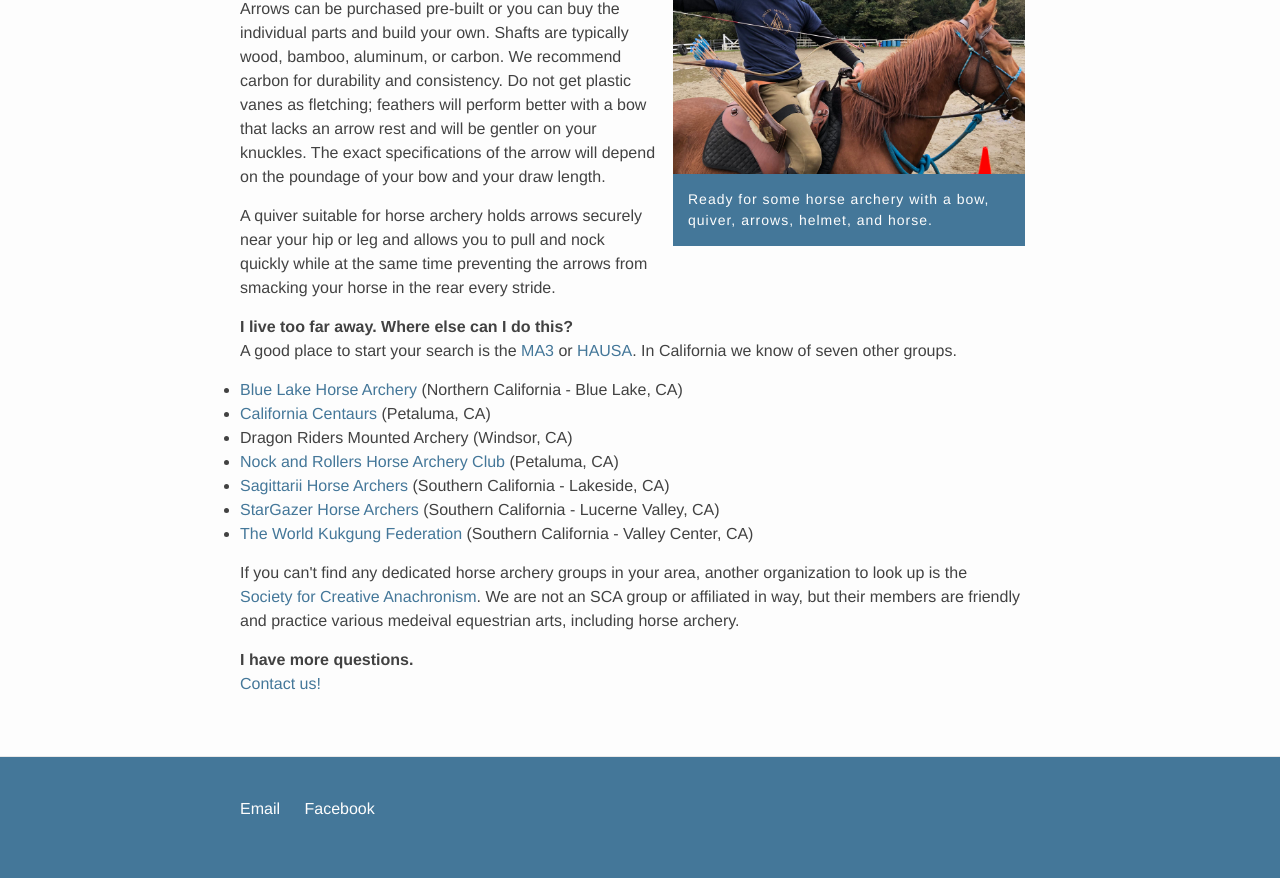
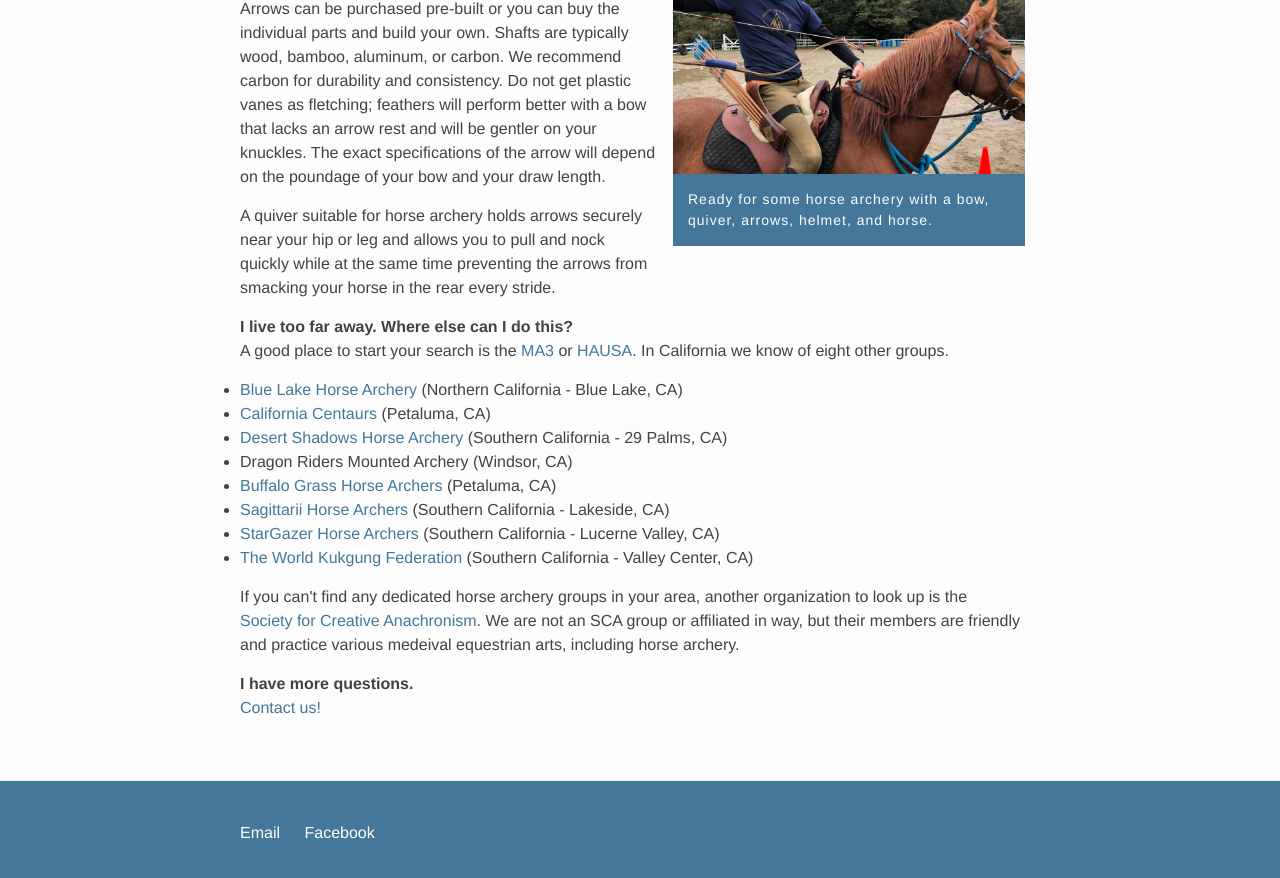
Before and after one commit to svmountedarchery/svmountedarchery.github.io, a Jekyll site: the page built from faq.html, in a window 1280 px wide and 900 px high, scrolled down 2023 px. Shown: the top 878 px of the window. Built offline with Jekyll 4.4.1, drawn with Linux system fonts in a browser that asks for light colours; some web fonts are replaced.

Commit message:
Add Desert Shadows Horse Archery to faq
Updated list of horse archery clubs in CA

```diff
--- a/faq.html
+++ b/faq.html
@@ -112,12 +112,13 @@ headerImg: /img/bhu.jpg
   </dt>
   <dd>
     <p>
-      A good place to start your search is the <a href="http://www.mountedarchery.org">MA3</a> or <a href="https://www.horsearchery.us/">HAUSA</a>. In California we know of seven other groups.
+      A good place to start your search is the <a href="http://www.mountedarchery.org">MA3</a> or <a href="https://www.horsearchery.us/">HAUSA</a>. In California we know of eight other groups.
       <ul>
         <li><a href="https://www.facebook.com/bluelakehorsearchery/">Blue Lake Horse Archery</a> (Northern California - Blue Lake, CA)</li>
         <li><a href="https://www.facebook.com/cacentaurs/">California Centaurs</a> (Petaluma, CA)</li>
+        <li><a href="https://www.facebook.com/groups/desertshadowsarchery/">Desert Shadows Horse Archery</a> (Southern California - 29 Palms, CA)</li>
         <li>Dragon Riders Mounted Archery (Windsor, CA)</li>
-        <li><a href="https://www.facebook.com/groups/2131080153584902/">Nock and Rollers Horse Archery Club</a> (Petaluma, CA)</li>
+        <li><a href="https://www.facebook.com/groups/2131080153584902/">Buffalo Grass Horse Archers</a> (Petaluma, CA)</li>
         <li><a href="https://www.facebook.com/Sagittarii-Horse-Archers-Southern-California-1231306786995909/">Sagittarii Horse Archers</a> (Southern California - Lakeside, CA)</li>
         <li><a href="https://www.facebook.com/groups/224960048070947/">StarGazer Horse Archers</a> (Southern California - Lucerne Valley, CA)</li>
         <li><a href="https://www.facebook.com/The-World-Kukgung-Federation-1445273345753760/">The World Kukgung Federation</a> (Southern California - Valley Center, CA)</li>
```
